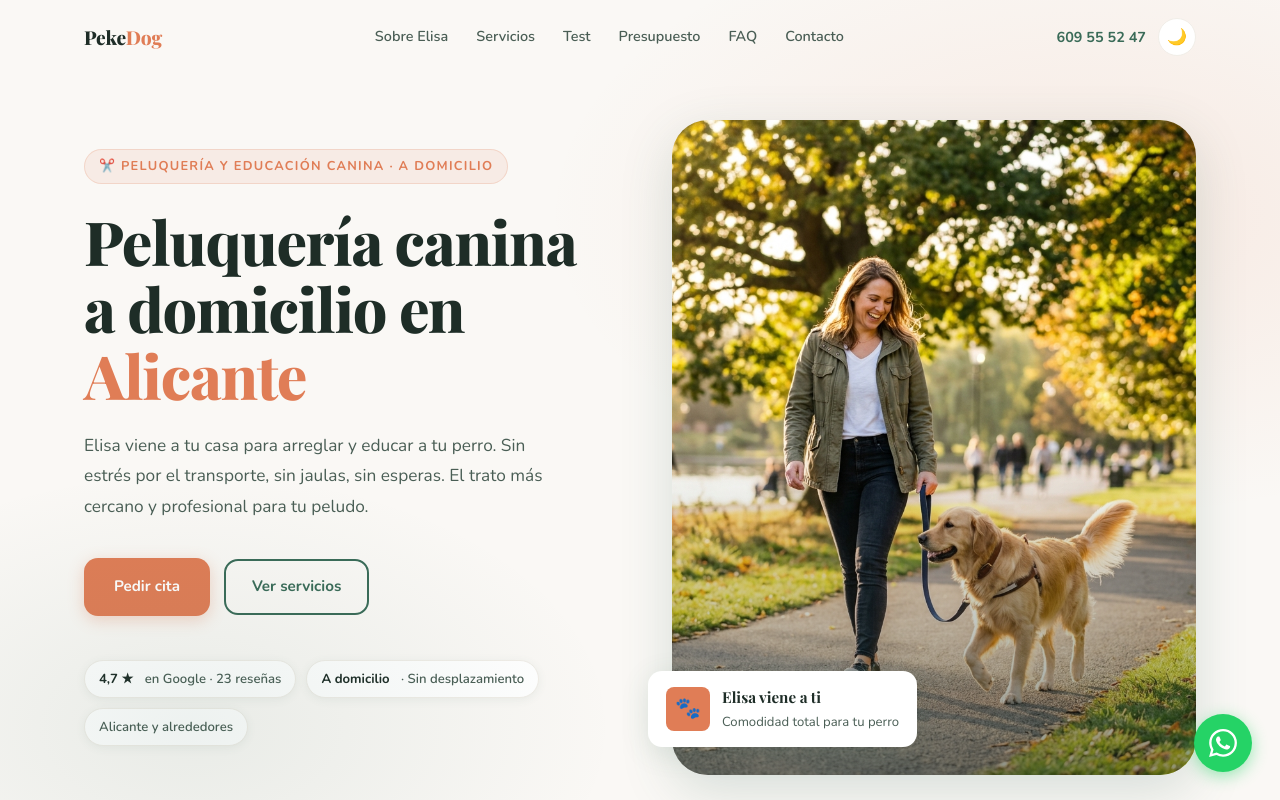
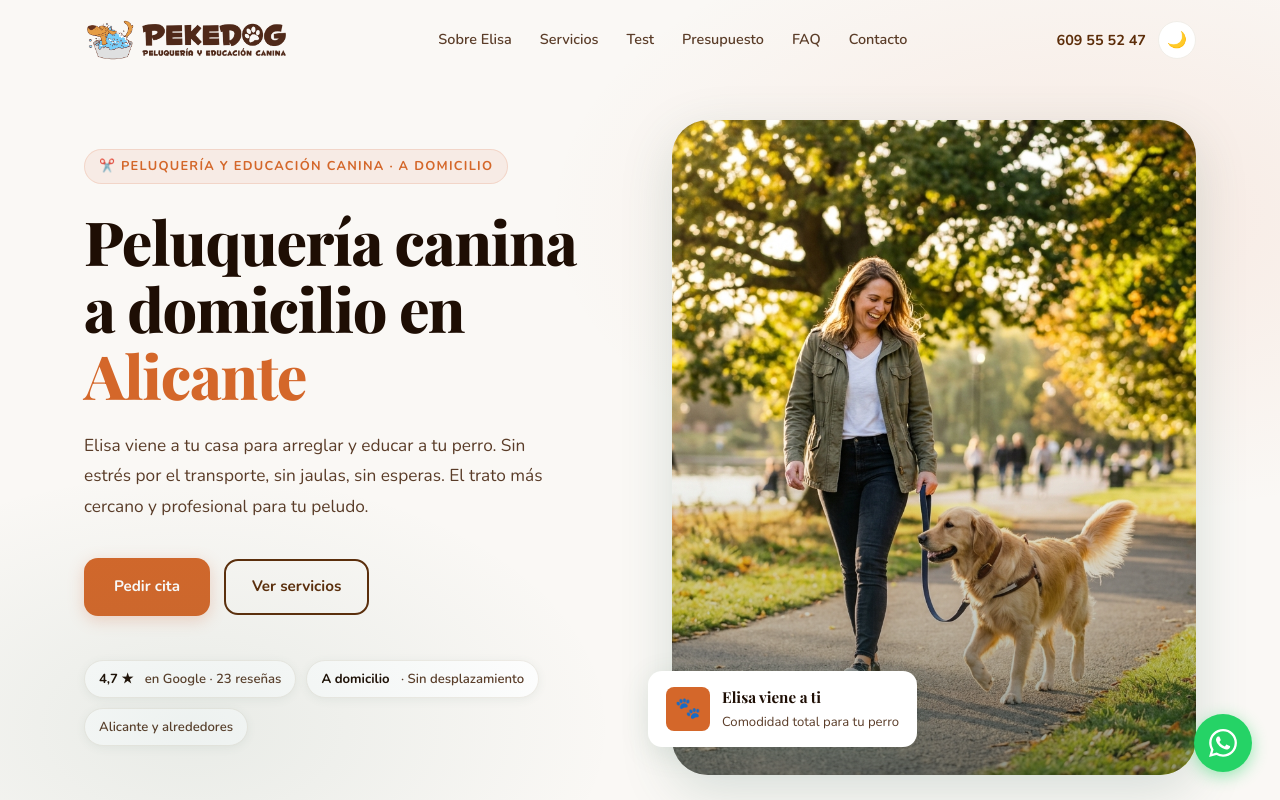
Before and after one commit to chuscarvajal/pekedog, a plain HTML site: page public/index.html in a window 1280 px wide. Shown: the top 800 px of the page. Drawn offline with nearby package versions, Linux system fonts and the light colour scheme.

Commit message:
Add real logo, update brand colors to chocolate brown, add favicon
Co-Authored-By: Claude Sonnet 4.6 <noreply@anthropic.com>

```diff
--- a/public/index.html
+++ b/public/index.html
@@ -6,6 +6,7 @@
   <title>Peluquería canina a domicilio en Alicante | PEKEDOG</title>
   <meta name="description" content="Peluquería y educación canina a domicilio en Alicante. Elisa viene a tu casa para arreglar y adiestrar a tu perro. 4,7★ en Google. Llama al 609 55 52 47.">
   <link rel="stylesheet" href="styles.css">
+  <link rel="icon" type="image/png" href="assets/logo.png">
 </head>
 <body>
 
@@ -20,7 +21,7 @@
 <nav class="navbar">
   <div class="container">
     <div class="nav-inner">
-      <a href="#inicio" class="nav-logo">Peke<span>Dog</span></a>
+      <a href="#inicio" class="nav-logo"><img src="assets/logo.png" alt="PEKEDOG Peluquería y Educación Canina"></a>
       <ul class="nav-menu">
         <li><a href="#sobre-mi" class="nav-link">Sobre Elisa</a></li>
         <li><a href="#servicios" class="nav-link">Servicios</a></li>
@@ -599,7 +600,7 @@
   <div class="container">
     <div class="footer-grid">
       <div>
-        <div class="footer-logo">Peke<span>Dog</span></div>
+        <div class="footer-logo"><img src="assets/logo.png" alt="PEKEDOG" style="height:40px;width:auto;filter:brightness(0) invert(1);opacity:0.9;"></div>
         <p class="footer-desc">Peluquería y educación canina a domicilio en Alicante. Trato profesional y cercano para tu perro, en la comodidad de tu hogar.</p>
       </div>
       <div>
--- a/public/styles.css
+++ b/public/styles.css
@@ -3,19 +3,19 @@
 @import url('https://fonts.googleapis.com/css2?family=Playfair+Display:wght@600;700;800&family=Nunito:wght@400;500;600;700&display=swap');
 
 :root {
-  --color-primary:   #3a6b58;
-  --color-primary-d: #2c5243;
-  --color-accent:    #e07d56;
-  --color-accent-d:  #c66540;
+  --color-primary:   #5c2d0a;
+  --color-primary-d: #451f06;
+  --color-accent:    #d4672a;
+  --color-accent-d:  #b8531e;
 
   --bg-primary:   #faf8f5;
   --bg-secondary: #f0ede7;
   --bg-card:      #ffffff;
-  --bg-dark:      #1e2d27;
+  --bg-dark:      #1e1008;
 
-  --text-primary:   #1e2d27;
-  --text-secondary: #4a5e55;
-  --text-muted:     #8a9e94;
+  --text-primary:   #1e0e04;
+  --text-secondary: #5a3c28;
+  --text-muted:     #9a7a64;
   --text-on-dark:   #faf8f5;
 
   --radius-sm:  8px;
@@ -34,12 +34,12 @@
 }
 
 [data-theme="dark"] {
-  --bg-primary:   #1e2d27;
-  --bg-secondary: #243429;
-  --bg-card:      #2b3e34;
+  --bg-primary:   #1e0e04;
+  --bg-secondary: #2a1508;
+  --bg-card:      #341c0c;
   --text-primary:   #faf8f5;
-  --text-secondary: #a8c0b4;
-  --text-muted:     #5a7a6e;
+  --text-secondary: #c4a890;
+  --text-muted:     #7a5a44;
   --shadow-sm:  0 2px 8px rgba(0,0,0,0.3);
   --shadow-md:  0 6px 24px rgba(0,0,0,0.4);
   --shadow-lg:  0 16px 48px rgba(0,0,0,0.5);
@@ -109,7 +109,8 @@ h1,h2,h3,h4 { font-family: var(--font-display); line-height: 1.15; }
 }
 .navbar.scrolled { background: var(--bg-primary); box-shadow: var(--shadow-sm); padding: 12px 0; }
 .nav-inner { display: flex; align-items: center; justify-content: space-between; gap: 24px; }
-.nav-logo { font-family: var(--font-display); font-weight: 800; font-size: 1.2rem; color: var(--text-primary); letter-spacing: -0.01em; }
+.nav-logo { display: flex; align-items: center; }
+.nav-logo img { height: 44px; width: auto; object-fit: contain; }
 .nav-logo span { color: var(--color-accent); }
 .nav-menu { display: flex; align-items: center; gap: 28px; list-style: none; }
 .nav-link {
```
Also changed, not shown: public/assets/logo.png (added).
